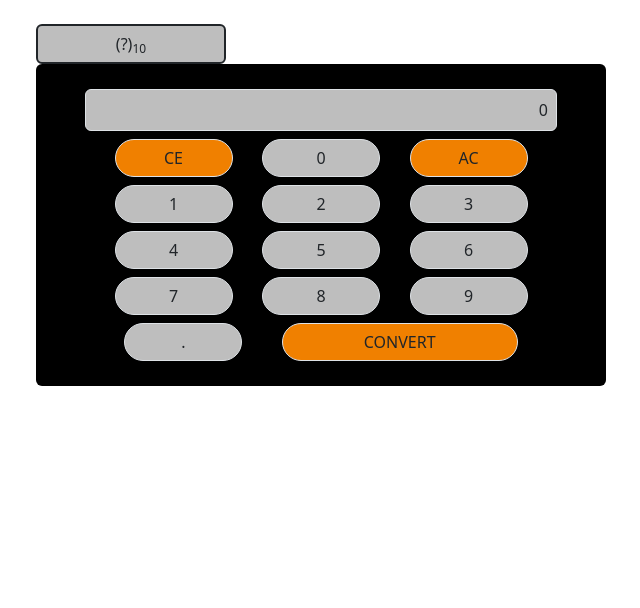
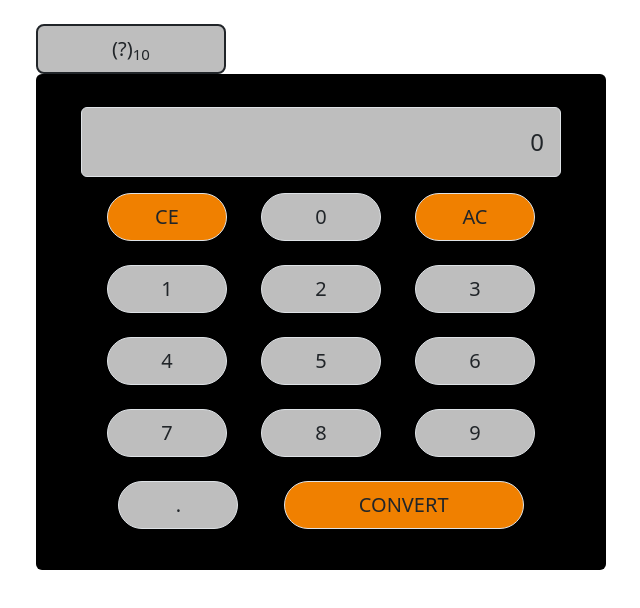
Before and after one commit to p-raii/BinaryDecimalCalculator, a plain HTML site: page index.html in a window 1280 px wide. Shown: the whole page, without its empty margins (319-959 px from the left). Drawn offline with nearby package versions, Linux system fonts and the light colour scheme.

Commit message:
size of container changed

```diff
--- a/index.html
+++ b/index.html
@@ -12,38 +12,38 @@
 <body>
     <div id="calculator" class="container">
         <div class="row mt-4">
-            <a href ="todeci.html" class="col-2 offset-sm-3  btn border-dark border-2 button-color">(?)<sub>10</sub></a>
+            <a href ="todeci.html" class="col-2 offset-md-3  btn btn-lg border-dark border-2 button-color">(?)<sub>10</sub></a>
         </div>
         <div class="row ">
-            <div class="card col-sm-6 offset-sm-3 bg-color" >
+            <div class="card col-md-6 p-2 offset-md-3 bg-color" >
                 <div class="card-body">
                     <div class="container">
                         <div class="row m-2">
-                            <div id="display" class="rounded border col-12 p-2 display-text button-color">0</div>
+                            <div id="display" class="rounded border col-12 p-3 text-size display-text button-color">0</div>
                         </div>
                         <div class="row m-2 justify-content-evenly">
-                            <div onclick="del()" class="col-3 btn rounded-pill border color-button">CE</div>
-                            <div onclick="addnum('0')" class="col-3 btn rounded-pill border button-color">0</div>
-                            <div onclick="clearDisplay()" class="col-3 btn rounded-pill border color-button">AC</div>
+                            <div onclick="del()" class="col-3 m-2 p-2 btn btn-lg rounded-pill border color-button">CE</div>
+                            <div onclick="addnum('0')" class="col-3 m-2 p-2 btn btn-lg rounded-pill border button-color">0</div>
+                            <div onclick="clearDisplay()" class="col-3 m-2 p-2 btn btn-lg rounded-pill border color-button">AC</div>
                         </div>
                         <div class="row m-2 justify-content-evenly">
-                            <div onclick="addnum('1')" class="col-3 btn rounded-pill border button-color">1</div>
-                            <div onclick="addnum('2')"class="col-3 btn rounded-pill border button-color">2</div>
-                            <div onclick="addnum('3')"class="col-3 btn rounded-pill border button-color">3</div>
+                            <div onclick="addnum('1')" class="col-3 m-2 p-2 btn btn-lg rounded-pill border button-color">1</div>
+                            <div onclick="addnum('2')"class="col-3 m-2 p-2 btn btn-lg rounded-pill border button-color">2</div>
+                            <div onclick="addnum('3')"class="col-3 m-2 p-2 btn btn-lg rounded-pill border button-color">3</div>
                         </div>
                         <div class="row m-2 justify-content-evenly">
-                            <div onclick="addnum('4')" class="col-3 btn rounded-pill border button-color">4</div>
-                            <div onclick="addnum('5')" class="col-3 btn rounded-pill border button-color">5</div>
-                            <div onclick="addnum('6')" class="col-3 btn rounded-pill border button-color">6</div>
+                            <div onclick="addnum('4')" class="col-3 m-2 p-2 btn btn-lg rounded-pill border button-color">4</div>
+                            <div onclick="addnum('5')" class="col-3 m-2 p-2 btn btn-lg rounded-pill border button-color">5</div>
+                            <div onclick="addnum('6')" class="col-3 m-2 p-2 btn btn-lg rounded-pill border button-color">6</div>
                         </div>
                         <div class="row m-2 justify-content-evenly">
-                            <div onclick="addnum('7')" class="col-3 btn rounded-pill border button-color">7</div>
-                            <div onclick="addnum('8')" class="col-3 btn rounded-pill border button-color">8</div>
-                            <div onclick="addnum('9')" class="col-3 btn rounded-pill border button-color">9</div>
+                            <div onclick="addnum('7')" class="col-3 m-2 p-2 btn btn-lg rounded-pill border button-color">7</div>
+                            <div onclick="addnum('8')" class="col-3 m-2 p-2 btn btn-lg rounded-pill border button-color">8</div>
+                            <div onclick="addnum('9')" class="col-3 m-2 p-2 btn btn-lg rounded-pill border button-color">9</div>
                         </div>
                         <div class="row m-2 justify-content-evenly">
-                            <div onclick="addnum('.')" class=" col-3 btn rounded-pill border button-color">.</div>
-                            <div onclick="convert()" class=" col-6 btn rounded-pill border color-button">CONVERT</div>
+                            <div onclick="addnum('.')" class=" col-3 m-2 p-2 btn btn-lg rounded-pill border button-color">.</div>
+                            <div onclick="convert()" class=" col-6 m-2 p-2 btn btn-lg rounded-pill border color-button">CONVERT</div>
                         </div>
                     </div>
                 </div>
--- a/main.css
+++ b/main.css
@@ -11,3 +11,7 @@
 .bg-color{
     background-color: #000000
 }
+.text-size
+{
+    font-size: x-large;
+}
--- a/styless.css
+++ b/styless.css
@@ -12,6 +12,8 @@
 }
 .bg-color{
     background-color: #000000;
-    /* background-color: #343a40; */
 
 }
+.text-size{
+    font-size: x-large;
+}
```
Also changed, not shown: calc.html (deleted, +0 -57 lines), todeci.html (+11 -11 lines).
